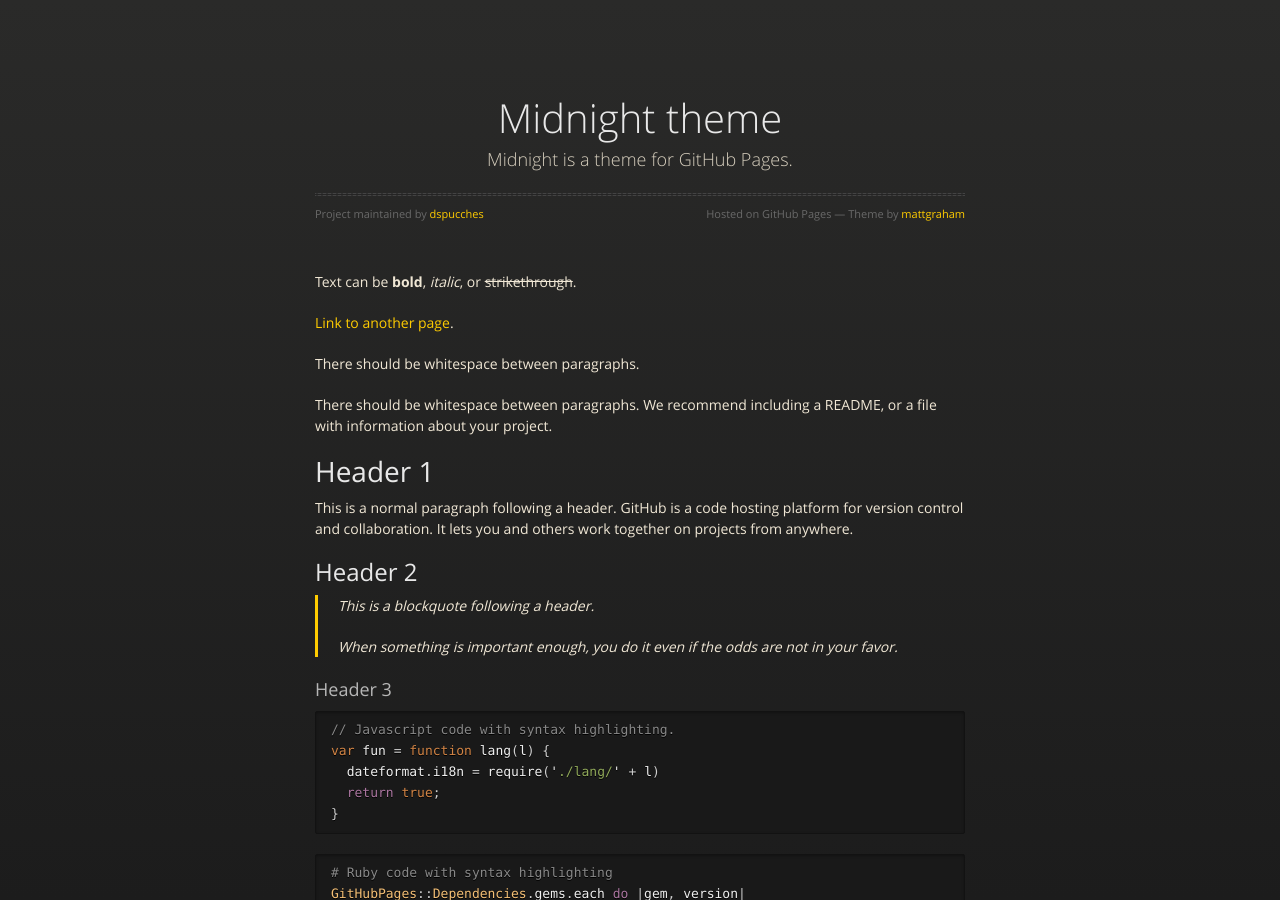
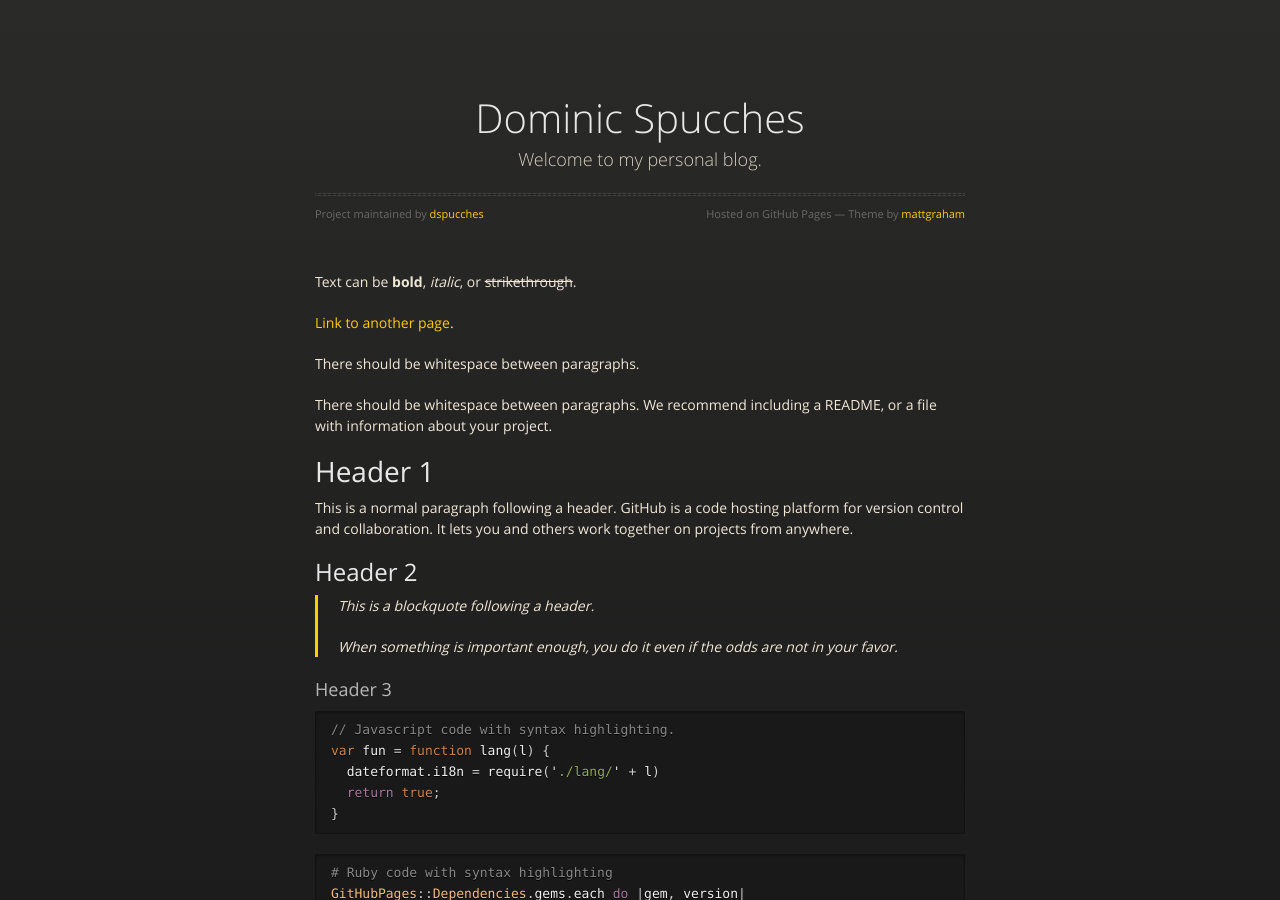
Before and after one commit to dspucches/dspucches.github.io, a Jekyll site: the page built from index.md, in a window 1280 px wide and 900 px high. Built offline with Jekyll 4.4.1, drawn with Linux system fonts in a browser that asks for light colours.

Commit message:
Update _config.yml

```diff
--- a/_config.yml
+++ b/_config.yml
@@ -1,5 +1,5 @@
-title: Midnight theme
-description: Midnight is a theme for GitHub Pages.
-show_downloads: true
+title: Dominic Spucches
+description: Welcome to my personal blog.
+show_downloads: false
 google_analytics:
 theme: jekyll-theme-midnight
```
